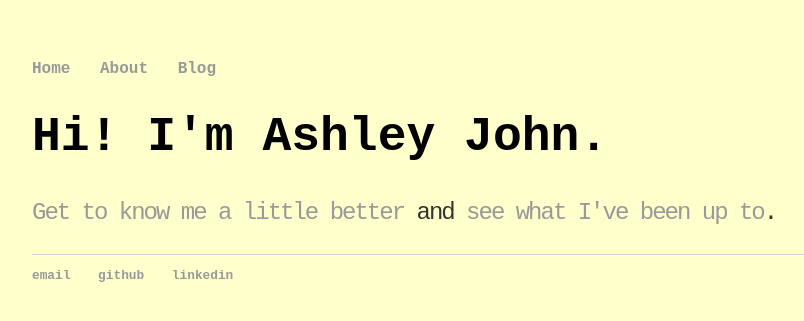
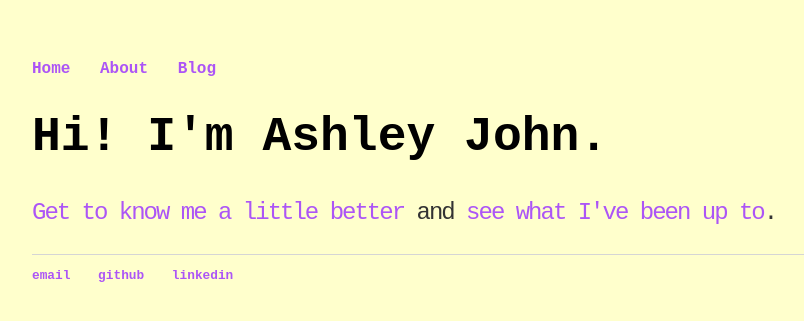
Before and after one commit to ashleyajohn/ashleyajohn.github.io, a Jekyll site: the page built from index.html, in a window 1280 px wide. Shown: the top 321 px of the page, without its empty margins (160-964 px from the left). Built offline with Jekyll 4.4.1, drawn with Linux system fonts in a browser that asks for light colours.

Commit message:
Update main.css

```diff
--- a/css/main.css
+++ b/css/main.css
@@ -16,7 +16,7 @@ nav ul li, footer ul li {
 }
 a {
     text-decoration: none;
-    color: #999;
+    color: #AC55F6;
 }
 a:hover {
     text-decoration: underline;
```
